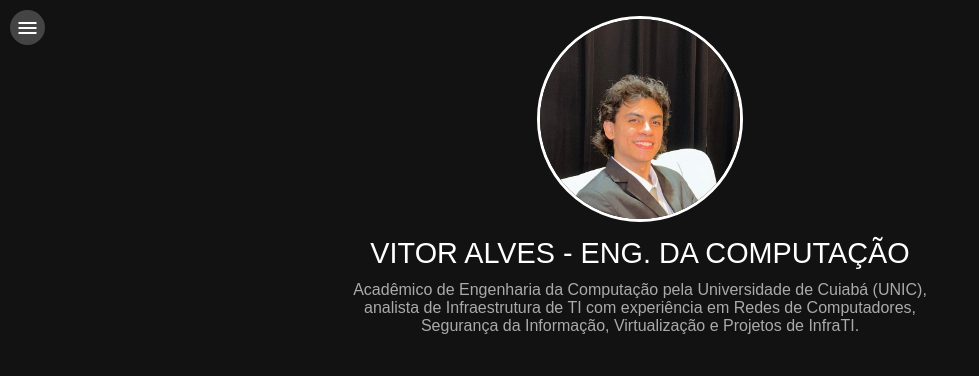
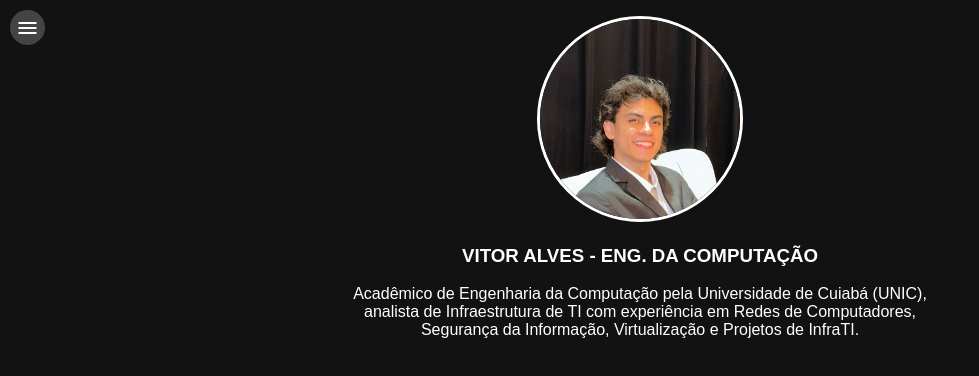
Before and after one commit to vitorivoalves/vitorivoalves.github.io, a plain HTML site: page index.html in a window 1280 px wide. Shown: the whole page, without its empty margins (0-979 px from the left). Drawn offline with Linux system fonts and the light colour scheme; a web font is replaced by a local one.

Commit message:
Update index.html

```diff
--- a/index.html
+++ b/index.html
@@ -46,12 +46,14 @@
         }
 
         .title {
-            font-size: 1.8rem;
-            margin: 0.7rem 0;
+            margin: 0 0 5px;
+            font-size: 1.2rem;
+            color: #ffffff;
         }
 
         .description {
-            font-size: 1rem;
+            margin: 0;
+            font-size: 0.9rem;
             color: #aaaaaa;
         }
 
@@ -224,9 +226,9 @@
                 sectionContent = `
                     <div id="section1">
                         <img src="perfil.jpg" alt="Imagem de Perfil" class="profile-image">
-                        <div class="title">VITOR ALVES - ENG. DA COMPUTAÇÃO</div>
-                        <div class="description">Acadêmico de Engenharia da Computação pela Universidade de Cuiabá (UNIC), analista de Infraestrutura de TI com experiência em Redes de Computadores, Segurança da Informação, Virtualização e Projetos de InfraTI.</div>
-                    </div>
+                        <h3>VITOR ALVES - ENG. DA COMPUTAÇÃO</h3>
+                    	<p>Acadêmico de Engenharia da Computação pela Universidade de Cuiabá (UNIC), analista de Infraestrutura de TI com experiência em Redes de Computadores, Segurança da Informação, Virtualização e Projetos de InfraTI.</p>
+			</div>
                 `;
                 menuTitle = "Home";
             } else if (section === 'section2') {
```
